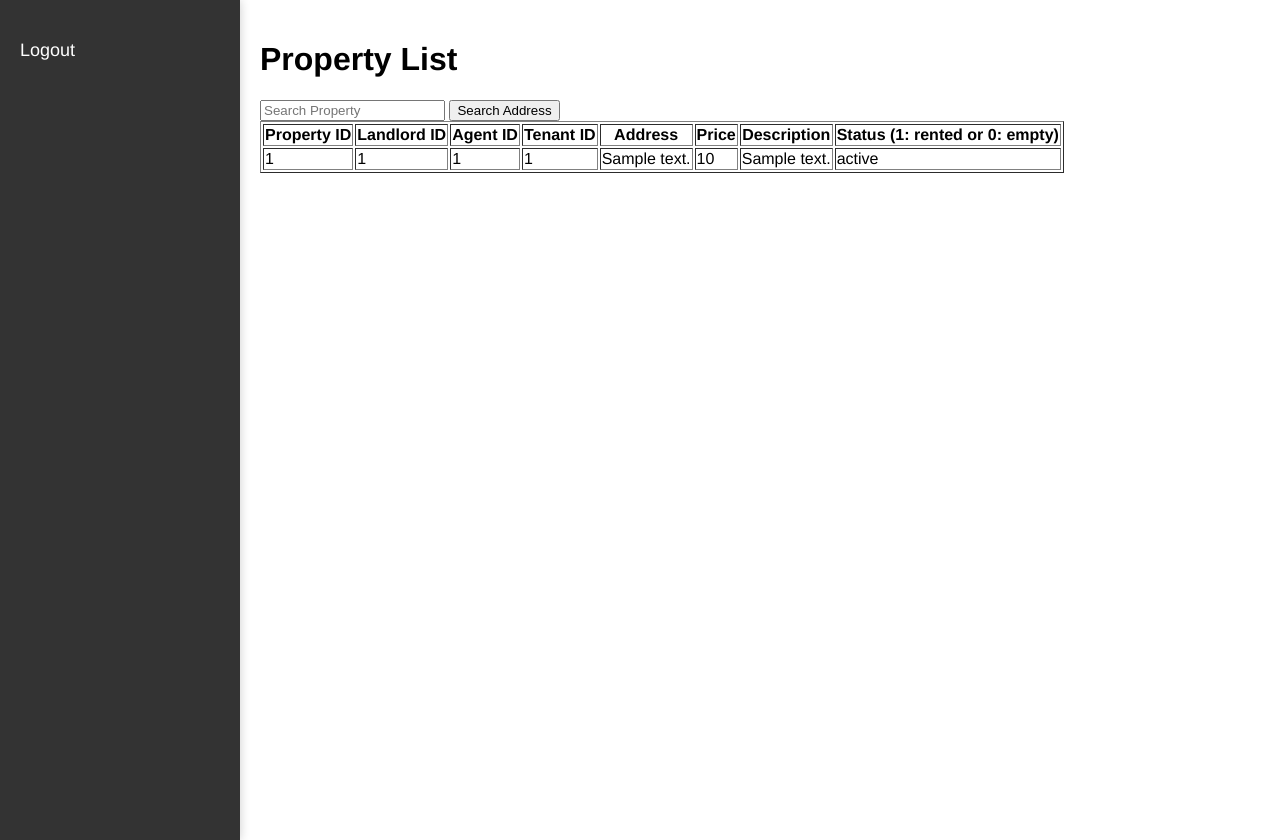
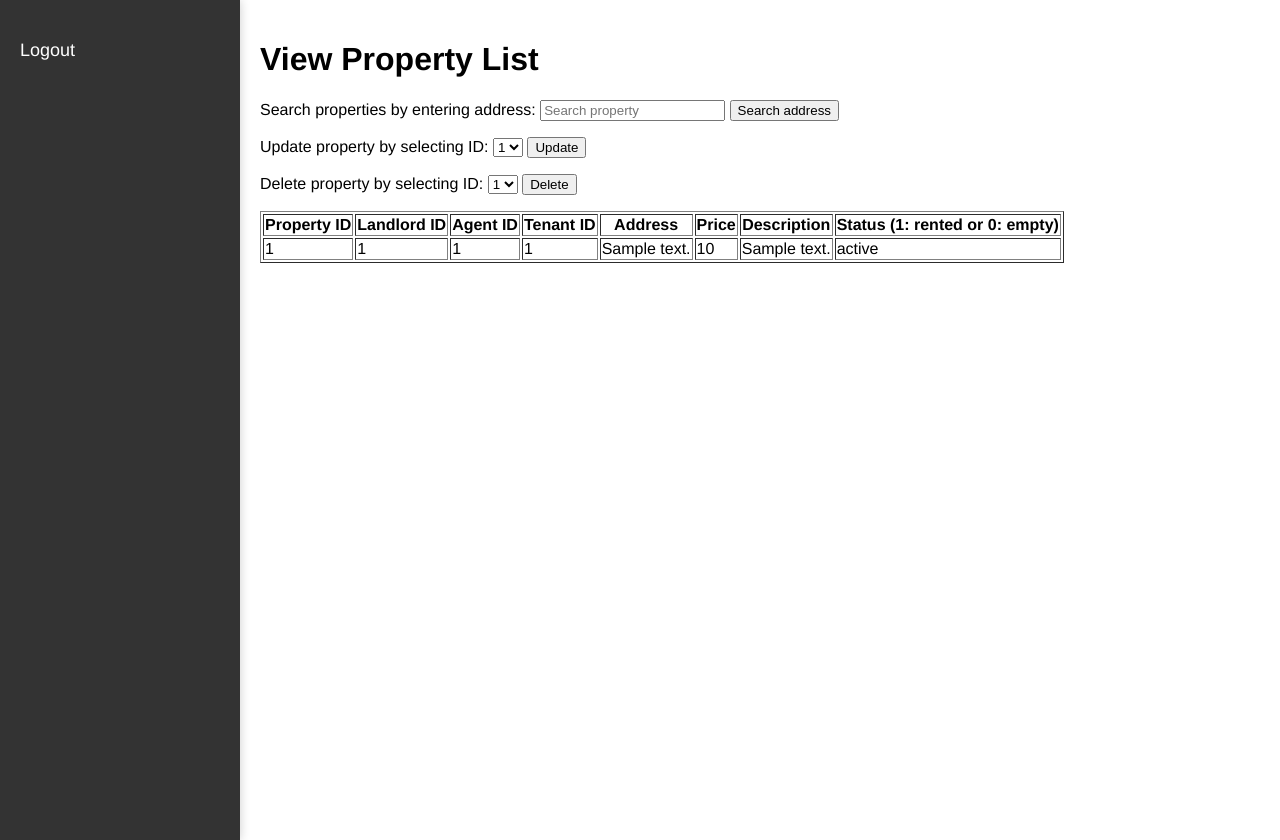
Before and after one commit to JaeHyeokSeong/ASD_Assignment_Flask, a Flask app: page /properties/list/ in a window 1280 px wide. Run offline with Flask 3, Linux system fonts and the light colour scheme; the visitor is signed in with stand-in values (Sample User, id 1); tables that the repository leaves empty or names only in its code hold one stand-in row (values such as "Sample post").

Commit message:
create update delete functions in list_properties.html file

```diff
--- a/templates/list_property.html
+++ b/templates/list_property.html
@@ -1,12 +1,41 @@
 {% extends 'base.html' %}
 
 {% block content %}
-<h1>Property List</h1>
+<h1>View Property List</h1>
 
+<p>
 <form action="{{url_for('list_properties')}}", method="post">
-    <input type="text" name="search_keywords" placeholder="Search Property">
-    <input type="submit" value="Search Address">
+    <label for="search_property_by_address">Search properties by entering address: </label>
+    <input type="text" name="search_keywords" id="search_property_by_address" placeholder="Search property">
+    <input type="submit" value="Search address">
 </form>
+</p>
+<p>
+<form action="" method="post">
+    <label for="update_property_id">Update property by selecting ID: </label>
+    <select name="update_property_id" id="update_property_id">
+        {% for property in all_properties %}
+            <option value="{{property['property_id']}}">{{property['property_id']}}</option>
+        {% endfor %}
+    </select>
+    <input type="submit" value="Update">
+</form>
+</p>
+<p>
+<form action="" method="post">
+    <label for="delete_property_id">Delete property by selecting ID: </label>
+    <select name="update_property_id" id="delete_property_id">
+        {% for property in all_properties %}
+            <option value="{{property['property_id']}}">{{property['property_id']}}</option>
+        {% endfor %}
+    </select>
+    <input type="submit" value="Delete">
+</form>
+</p>
+
+{% if not all_properties %}
+    <h3>Properties Not Found!</h3>
+{% else %}
     <table border="1">
         <th>Property ID</th>
         <th>Landlord ID</th>
@@ -29,4 +58,6 @@
             </tr>
         {% endfor %}
     </table>
+{% endif %}
+
 {% endblock %}
```
Also changed, not shown: 1 other file. Lines whose indentation alone changed are shown as unchanged.
